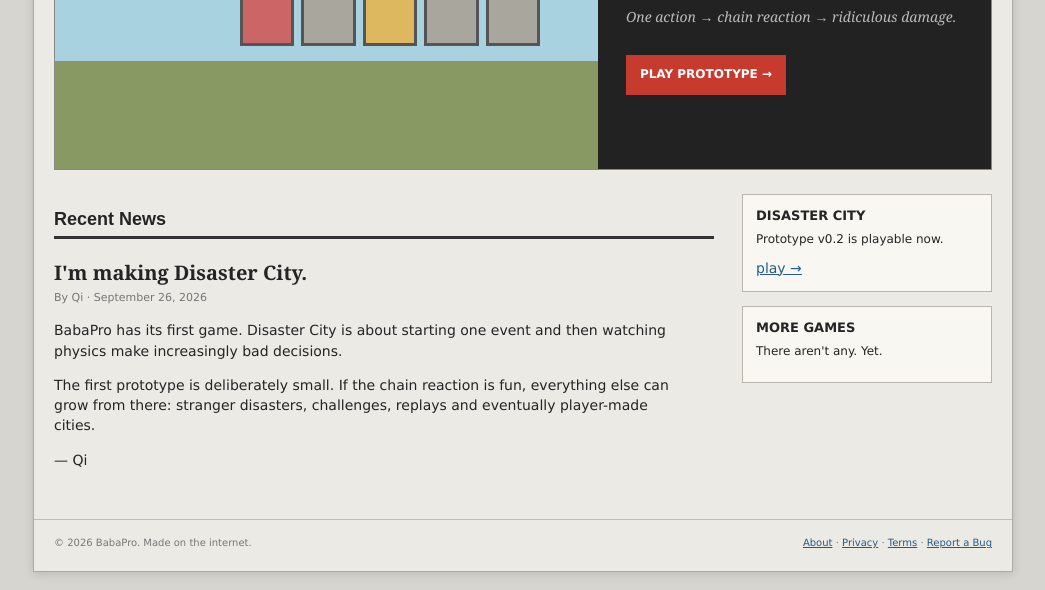
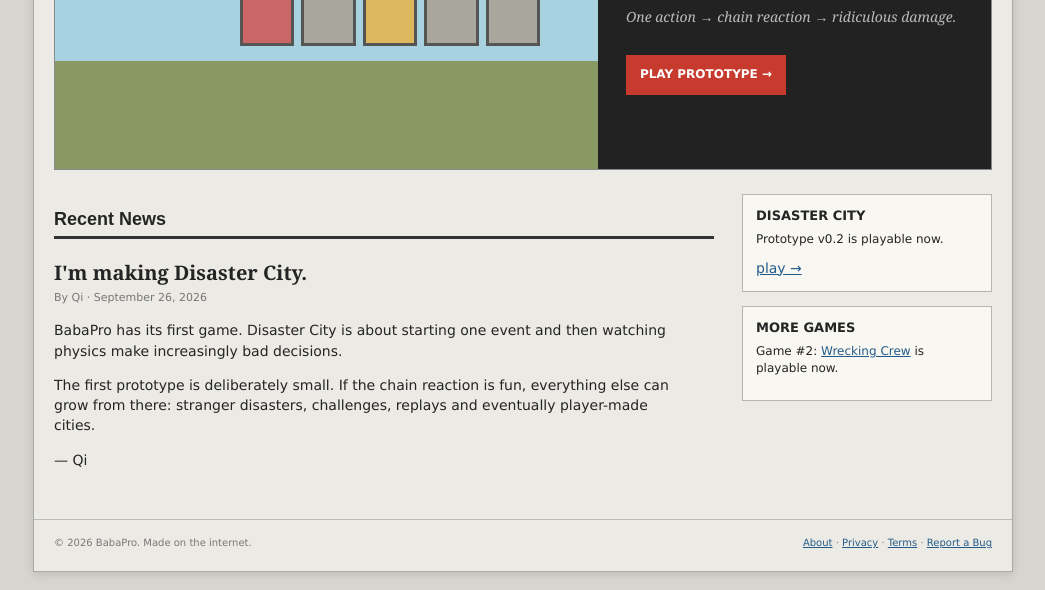
Before and after one commit to xpjtester/Babapro, a plain HTML site: page index.html in a window 1280 px wide. Shown: the part 312-902 px from the top of the page, without its empty margins (117-1162 px from the left). Drawn offline with Linux system fonts and the light colour scheme.

Commit message:
Add Wrecking Crew to BabaPro

```diff
--- a/index.html
+++ b/index.html
@@ -8,5 +8,5 @@
 <main><section class="featured" id="games"><div class="featured-art"><div class="cityline"><i></i><i></i><i></i><i></i><i></i></div><div class="wreckball">●</div></div>
 <div class="featured-copy"><div class="eyebrow">NOW IN DEVELOPMENT</div><h1>DISASTER CITY</h1><p>Start one tiny disaster. Watch the whole city regret it.</p><p class="challenge">One action → chain reaction → ridiculous damage.</p><a class="playlink" href="/games/disaster-city/">PLAY PROTOTYPE →</a></div></section>
 <div class="twocol"><section><h2>Recent News</h2><article id="news"><h3>I'm making Disaster City.</h3><div class="meta">By Qi · September 26, 2026</div><p>BabaPro has its first game. Disaster City is about starting one event and then watching physics make increasingly bad decisions.</p><p>The first prototype is deliberately small. If the chain reaction is fun, everything else can grow from there: stranger disasters, challenges, replays and eventually player-made cities.</p><p>— Qi</p></article></section>
-<aside><div class="sidebox"><h3>DISASTER CITY</h3><p>Prototype v0.2 is playable now.</p><a href="/games/disaster-city/">play →</a></div><div class="sidebox"><h3>MORE GAMES</h3><p>There aren't any. Yet.</p></div></aside></div></main>
+<aside><div class="sidebox"><h3>DISASTER CITY</h3><p>Prototype v0.2 is playable now.</p><a href="/games/disaster-city/">play →</a></div><div class="sidebox"><h3>MORE GAMES</h3><p>Game #2: <a href=&quot;/games/wrecking-crew/&quot;>Wrecking Crew</a> is playable now.</p></div></aside></div></main>
 <footer><div>© 2026 BabaPro. Made on the internet.</div><div><a href="/about.html">About</a> · <a href="#">Privacy</a> · <a href="#">Terms</a> · <a href="#">Report a Bug</a></div></footer></div></body></html>
```
